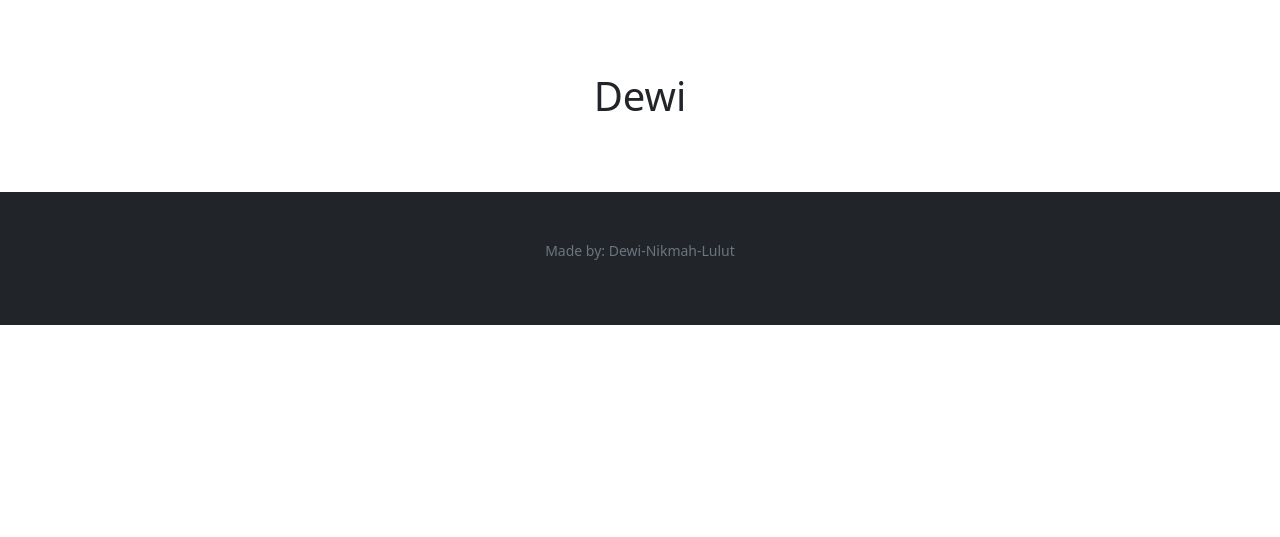
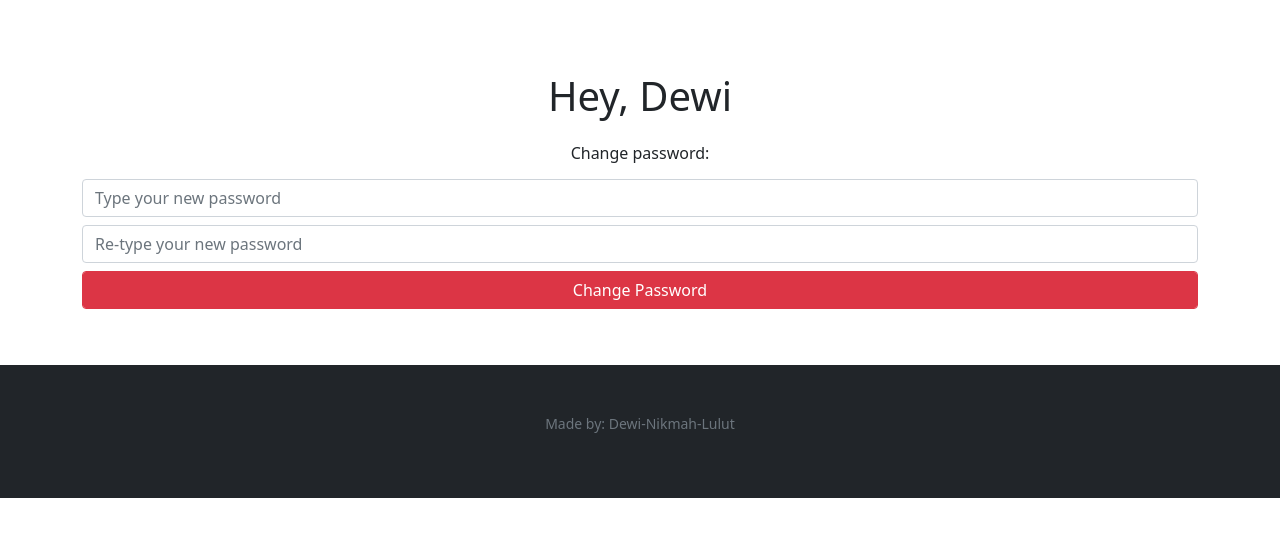
Before and after one commit to listyantidewi1/masak-apa-v2, a Flask app: page /profile in a window 1280 px wide. Shown: the part 208-745 px from the top of the page. Run offline with Flask 2, Linux system fonts and the light colour scheme; a user stored in the database is signed in; some libraries are stand-ins or nearby versions; some web fonts are replaced.

Commit message:
add more data

```diff
--- a/app.py
+++ b/app.py
@@ -26,6 +26,7 @@ db = SQL("sqlite:///masakapa.sqlite")
 
 search_result = []
 
+# specify the list of allowed file extensions to be uploaded
 def allowed_file(filename):
     return '.' in filename and \
            filename.rsplit('.', 1)[1].lower() in ALLOWED_EXTENSIONS
@@ -38,11 +39,13 @@ def after_request(response):
     response.headers["Pragma"] = "no-cache"
     return response
 
+# submit a new recipe for member
 @app.route("/add")
 @login_required
 def add():
-    return apology("Member dashboard beum dikerjain?", 403)
+    return apology("Haven't implemented yet?", 403)
 
+# change password for member
 @app.route("/profile", methods=["GET", "POST"])
 @login_required
 def profile():
@@ -59,6 +62,7 @@ def profile():
             flash("Profile updated")
             return redirect("/profile")
 
+# admin dashboard
 @app.route("/admin")
 @login_admin_required
 def admin_dashboard():
@@ -73,10 +77,6 @@ def admin_dashboard():
     name = db.execute("select name from users where id = ?", id)
     return render_template("/admin/admin.html", users = n_users[0], recipes=n_recipes[0], ingredients = n_ingr[0], origins=n_ori[0], categories=n_cat[0], unit =n_unit[0], name=name[0])
 
-# @app.route("/admin/recipes", methods=["GET", "POST"])
-# @login_admin_required
-# def recipes():
-#     return apology("Admin dashboard belum dikerjain?", 403)
 
 @app.route("/admin/units", methods=["GET", "POST"])
 @login_admin_required
--- a/templates/admin/add_recipe_admin.html
+++ b/templates/admin/add_recipe_admin.html
@@ -30,11 +30,7 @@ Instructions {% endblock %} {% block main %}
         placeholder="Enter recipe description"
       ></textarea>
     </div>
-    <div class="form-group mb-3">
-      <button class="btn btn-primary form-control" type="submit" value="submit">
-        Add
-      </button>
-    </div>
+
 
 </div>
 <div class="container">
--- a/templates/admin/admin_view_ingredient.html
+++ b/templates/admin/admin_view_ingredient.html
@@ -13,6 +13,7 @@ endblock %} {% block main %}
       <h6 class="my-3">Origin: {{ origin["origin"] }}</h6>
       <p>{{ ingredient["description"] }}</p>
     </div>
+    <div class="mt-3"><a href="/admin/ingredients/">Back to list of ingredients</a></div>
   </div>
 </div>
 
--- a/templates/profile.html
+++ b/templates/profile.html
@@ -1,9 +1,38 @@
 {% extends "layout.html" %} {% block title %} {{ user['name'] }} {% endblock %}
 {% block main %}
 <div class="container">
-  <h1 class="text-center my-4">{{ user["name"] }}</h1>
+  <h1 class="text-center my-4">Hey, {{ user["name"] }}</h1>
   <div class="row">
-    <div class="col-md-12"></div>
+    <h6>Change password:</h6>
+    <div class="col-md-12">
+      <form action="/profile" class="form-horizontal" method="POST">
+        <div class="form-group my-2">
+          <input
+            type="password"
+            name="password"
+            class="form-control"
+            placeholder="Type your new password"
+          />
+        </div>
+        <div class="form-group my-2">
+          <input
+            type="password"
+            name="confirmation"
+            class="form-control"
+            placeholder="Re-type your new password"
+          />
+        </div>
+        <div class="form-group my-2">
+          <button
+            class="btn btn-danger form-control"
+            type="submit"
+            value="submit"
+          >
+            Change Password
+          </button>
+        </div>
+      </form>
+    </div>
   </div>
 </div>
 
```
Also changed, not shown: templates/admin/ingredients.html (+12 -1 lines), masakapa.sqlite, static/uploads/kecap_manis.png (added), 3 other files.
